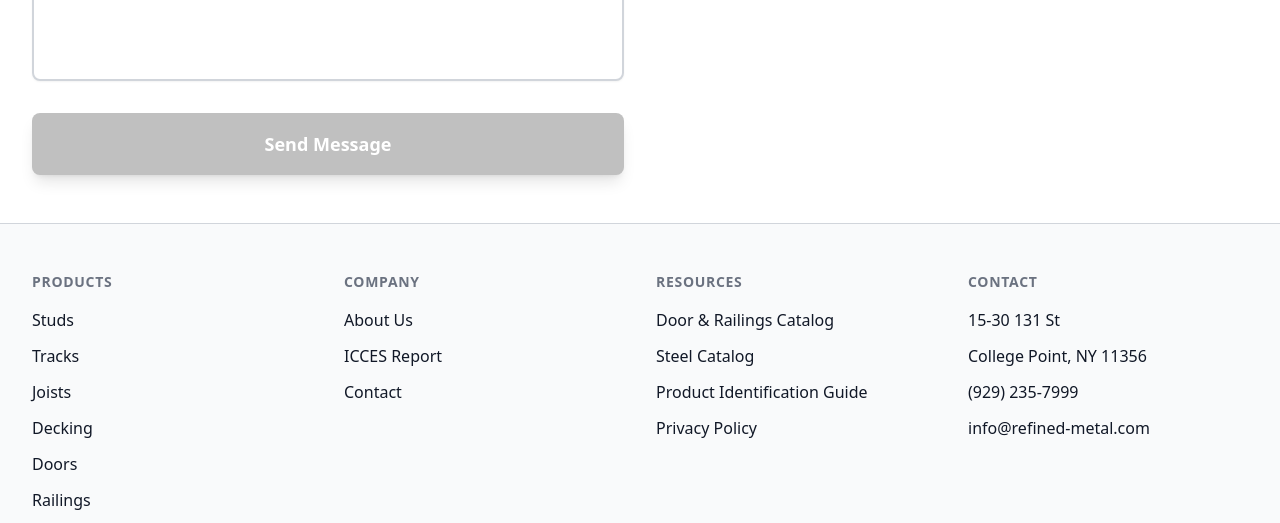
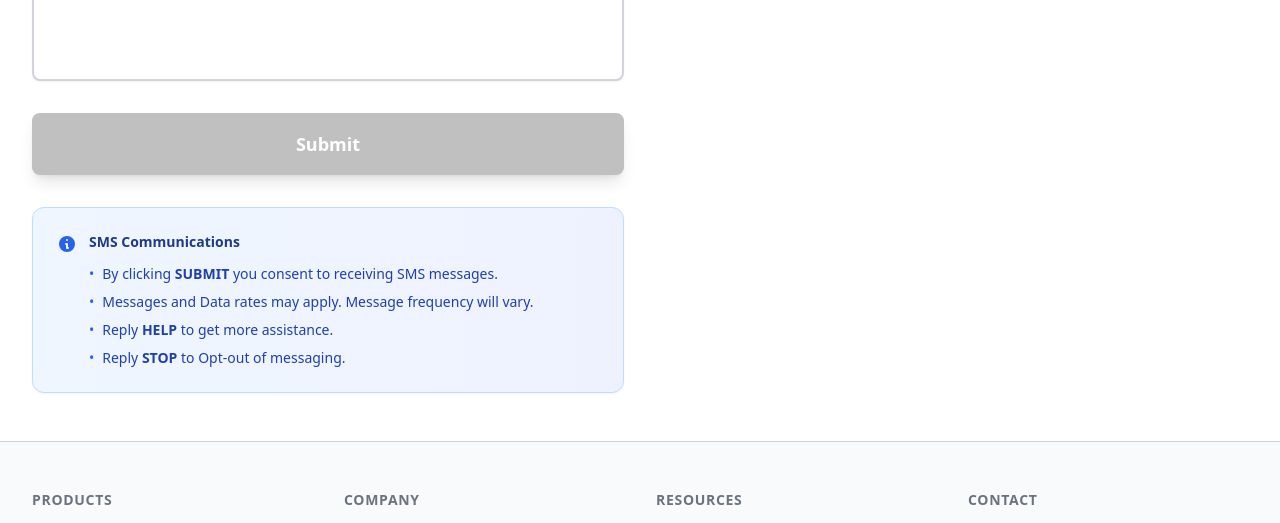
Before and after one commit to brandonlin04/refined-metal, a website: page contact.html in a window 1280 px wide. Shown: the part 1060-1583 px from the top of the page. Drawn offline with nearby package versions, Linux system fonts and the light colour scheme.

Commit message:
updated disclaimers

```diff
--- a/contact.html
+++ b/contact.html
@@ -107,10 +107,43 @@
                         </div>
                         <div>
                             <button type="submit" id="submitBtn" class="w-full flex justify-center py-4 px-8 border border-transparent rounded-lg shadow-lg text-lg font-semibold text-white transition-all duration-200 transform hover:scale-105" style="background-color: #C0C0C0;" onmouseover="this.style.backgroundColor='#A0A0A0'" onmouseout="this.style.backgroundColor='#C0C0C0'">
-                                <span id="submitText">Send Message</span>
+                                <span id="submitText">Submit</span>
                                 <span id="loadingText" class="hidden">Sending...</span>
                             </button>
                         </div>
+
+                        <!-- SMS Disclaimers -->
+                        <div class="mt-6 p-6 bg-gradient-to-r from-blue-50 to-indigo-50 border border-blue-200 rounded-xl shadow-sm">
+                            <div class="flex items-start space-x-3">
+                                <div class="flex-shrink-0">
+                                    <svg class="w-5 h-5 text-blue-600 mt-0.5" fill="currentColor" viewBox="0 0 20 20">
+                                        <path fill-rule="evenodd" d="M18 10a8 8 0 11-16 0 8 8 0 0116 0zm-7-4a1 1 0 11-2 0 1 1 0 012 0zM9 9a1 1 0 000 2v3a1 1 0 001 1h1a1 1 0 100-2v-3a1 1 0 00-1-1H9z" clip-rule="evenodd"></path>
+                                    </svg>
+                                </div>
+                                <div class="flex-1">
+                                    <h4 class="text-sm font-semibold text-blue-900 mb-3">SMS Communications</h4>
+                                    <div class="text-sm text-blue-800 space-y-2">
+                                        <p class="flex items-start">
+                                            <span class="text-blue-600 mr-2">•</span>
+                                            <span>By clicking <strong>SUBMIT</strong> you consent to receiving SMS messages.</span>
+                                        </p>
+                                        <p class="flex items-start">
+                                            <span class="text-blue-600 mr-2">•</span>
+                                            <span>Messages and Data rates may apply. Message frequency will vary.</span>
+                                        </p>
+                                        <p class="flex items-start">
+                                            <span class="text-blue-600 mr-2">•</span>
+                                            <span>Reply <strong>HELP</strong> to get more assistance.</span>
+                                        </p>
+                                        <p class="flex items-start">
+                                            <span class="text-blue-600 mr-2">•</span>
+                                            <span>Reply <strong>STOP</strong> to Opt-out of messaging.</span>
+                                        </p>
+                                    </div>
+                                </div>
+                            </div>
+                        </div>
+
                         <div id="messageStatus" class="hidden p-4 rounded-lg text-center font-medium"></div>
                     </form>
                 </div>
```
Also changed, not shown: privacy-policy.html (+6 -1 lines).
